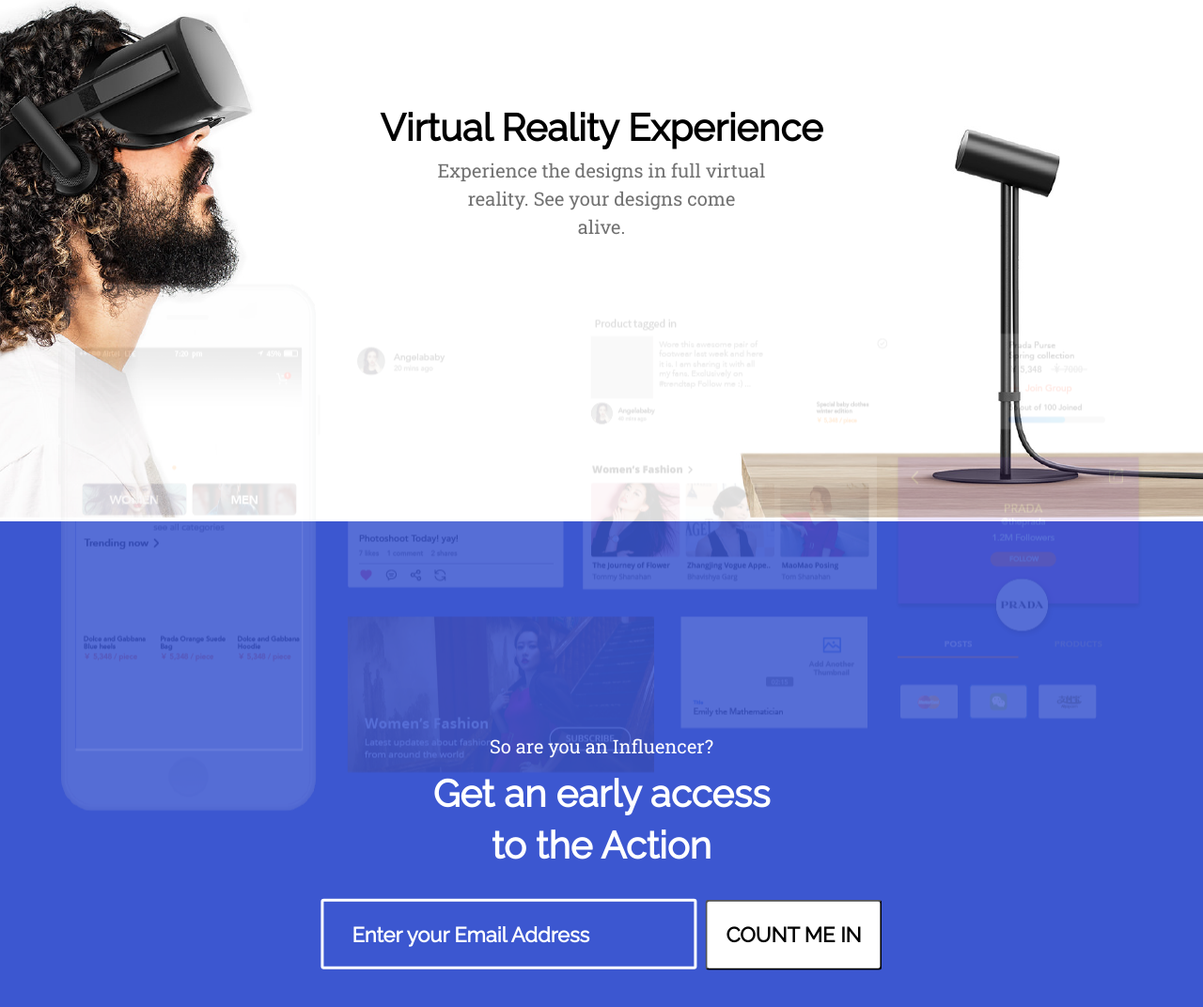
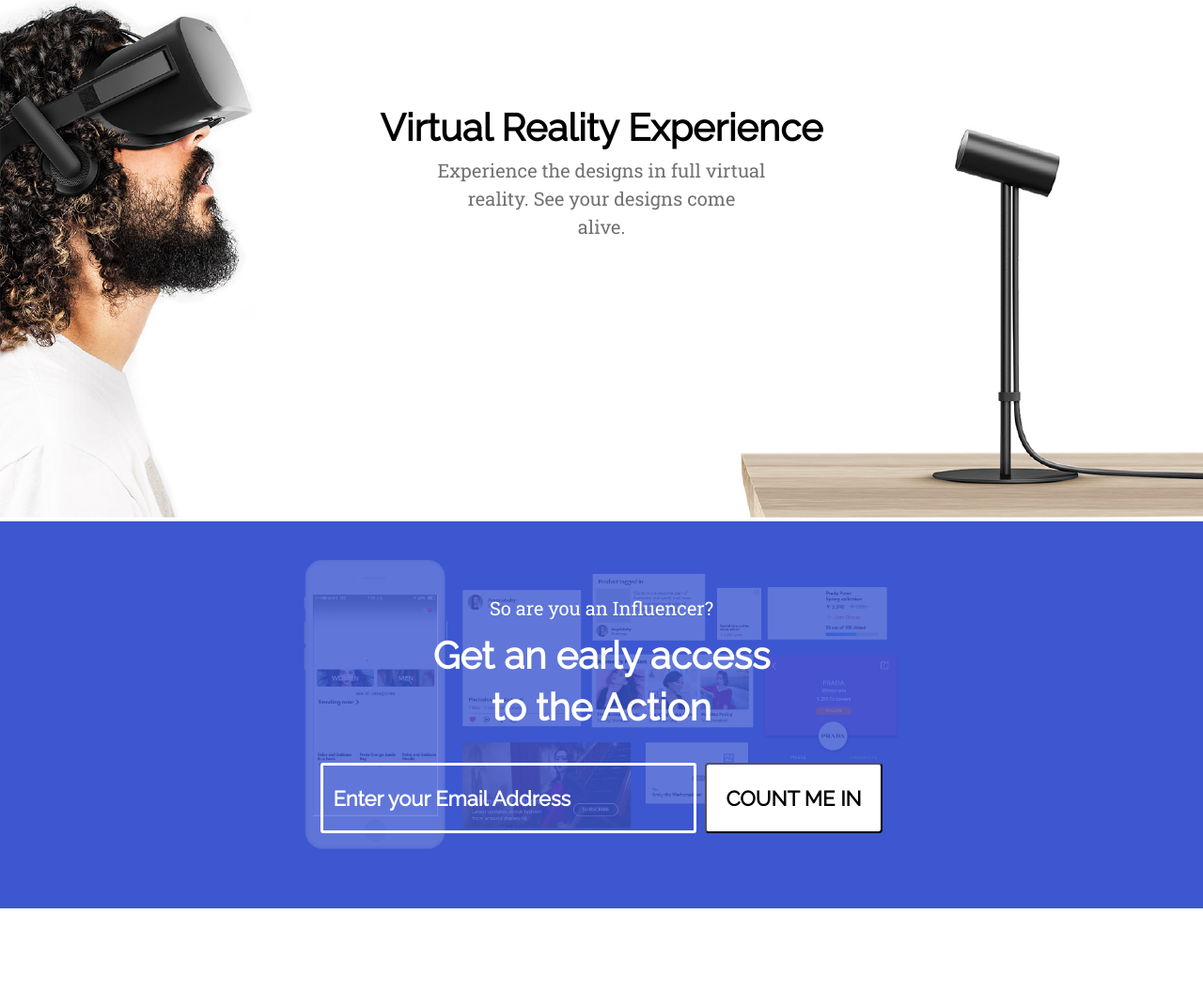
Before and after one commit to trendtap/trendtap.github.io, a plain HTML site: page index.html in a window 1280 px wide. Shown: the part 4465-5537 px from the top of the page at 94% size. After the commit the page ends 5432 px from the top, so only its background shows below. Drawn offline with nearby package versions, Linux system fonts and the light colour scheme.

Commit message:
Corrected email section

```diff
--- a/index.html
+++ b/index.html
@@ -145,8 +145,8 @@
             <div class="image14"><img src="Assets\Asset 20.png"></div>
         </div>
         <div class="section-eight">
-            <div class="image15"><img src="Assets\Asset 21.png"></div>
-            <div class="email">
+            <!-- <div class="image15"><img src="Assets\Asset 21.png"></div> -->
+            <div>
                 <h3>So are you an Influencer?</h3>
                 <h1>Get an early access <span>to the Action</span></h1>
                 <form id="contact" action="//trendtap.us14.list-manage.com/subscribe/post?u=6c20b9557b518fe9f32bc9e40&amp;id=1ecd17040d" method="post" id="mc-embedded-subscribe-form" name="mc-embedded-subscribe-form" class="validate" target="_blank" novalidate>
--- a/main.css
+++ b/main.css
@@ -450,34 +450,48 @@ h4 span:before {
 .section-eight {
     width: 100%;
     float: left;
-    background-color: #3c57d0;
+    /*background-color: #3c57d0;*/
     opacity: 1;
     text-align: center;
-    padding: 50px;
+    padding: 80px 0px;
     position: relative;
     color: #ffffff;
     /*min-height: 100vh;*/
 }
 
-.section-eight .image15{
-    top: 50%;
-    transform: translateY(-50%);
+.section-eight form {
+    margin-top: 32px;
 }
 
-.section-eight .image15 img {
-    background-image: url('Assets/Asset 21.png');
-    background-position: center;
-    background-size: cover;
-    max-width: 100%;
-    max-height: 100%;
-    opacity: 0.4;
+.section-eight form input {
+    z-index: 100;
 }
 
-.email {
+.section-eight:after {
+    content: '';
+    height: 80%;
+    width: 80%;
     position: absolute;
-    top: 50%;
-    left: 50%;
-    transform: translate(-50%, -50%);
+    top: 10%;
+    left: 10%;
+    background: url('./Assets/Asset 21.png');
+    background-size: contain;
+    background-position: center;
+    background-repeat: no-repeat;
+    /*pointer-events: none;*/
+    z-index: -1;
+    opacity: 1;
+}
+
+.section-eight:before {
+    content: '';
+    height: 100%;
+    width: 100%;
+    position: absolute;
+    top: 0;
+    left: 0;
+    background-color: #3c57d0;
+    z-index: -1;
 }
 
 .section-eight h3 {
@@ -504,13 +518,12 @@ input[type="email"] {
     background-color: transparent;
     border: 3px solid #fff;
     border-radius: 3px;
-    padding: 20px 90px 20px 30px;
+    padding: 20px 10px;
     font-size: 24px;
     font-family: 'Raleway', sans-serif;
     color: #fff;
     height: 75px;
     line-height: 50px;
-    margin-top: 30px;
 }
 
 ::-webkit-input-placeholder {
@@ -534,6 +547,11 @@ input[type="submit"] {
     border-radius: 4px;
     cursor: pointer;
 }
+
+input[type="submit"]:hover {
+    opacity: 1;
+}
+
 
 #mce-EMAIL {
     display: inline-block;
@@ -853,12 +871,12 @@ input[type="submit"] {
         align-items: center;
     }
     input[type="email"] {
-        padding: 10px 30px 10px 10px;
+        /*padding: 10px 30px 10px 10px;*/
         font-size: 24px;
         border: 2px solid #fff;
         height: 50px;
         line-height: 50px;
-        margin-top: 30px;
+        /*margin-top: 30px;*/
     }
     ::-webkit-input-placeholder {
         font-size: 18px;
@@ -869,6 +887,5 @@ input[type="submit"] {
         font-size: 18px;
         height: 50px;
         line-height: 50px;
-        margin-top: 30px;
     }
 }
```
